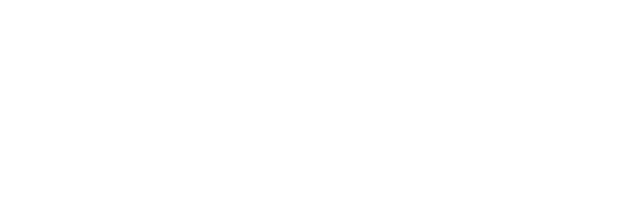
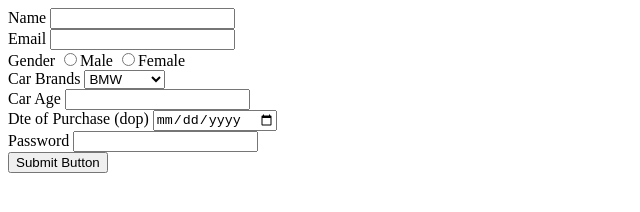
Before and after one commit to acciojob/car-insurance-form-WebMohit20, a website: page main.html in a window 1280 px wide. Shown: the whole page, without its empty margins (0-640 px from the left). Drawn offline with Linux system fonts and the light colour scheme.

Commit message:
created a submission

```diff
--- a/main.html
+++ b/main.html
@@ -8,6 +8,35 @@
 
 <body>
 	<!-- the entire body must be written by student -->
+	<form>
+		<label for="name">Name</label>
+		<input type="text" id="name" required>
+		<br>
+		<label for="email">Email</label>
+		<input type="email" id="email" required>
+		<br>
+		<label>Gender</label>
+		<input type="radio" name="gender" required>Male
+		<input type="radio" name="gender" required>Female
+		<br>
+		<label for="cars">Car Brands</label>
+		<select id="cars">
+			<option value="BMW">BMW</option>
+			<option value="audi">Audi</option>
+			<option value="mercedez">Mercedez</option>
+		</select>
+		<br>
+		<label for="carage">Car Age</label>
+		<input type="number" id="carage" required>
+		<br>
+		<label for="dop">Dte of Purchase (dop)</label>
+		<input type="date" required id="dop">
+		<br>
+		<label for="password">Password</label>
+		<input type="password" id="password" required>
+		<br>
+		<button type="submit">Submit Button
+	</form>
     <script type="text/javascript" src="./script.js">
 </script>
 
```
